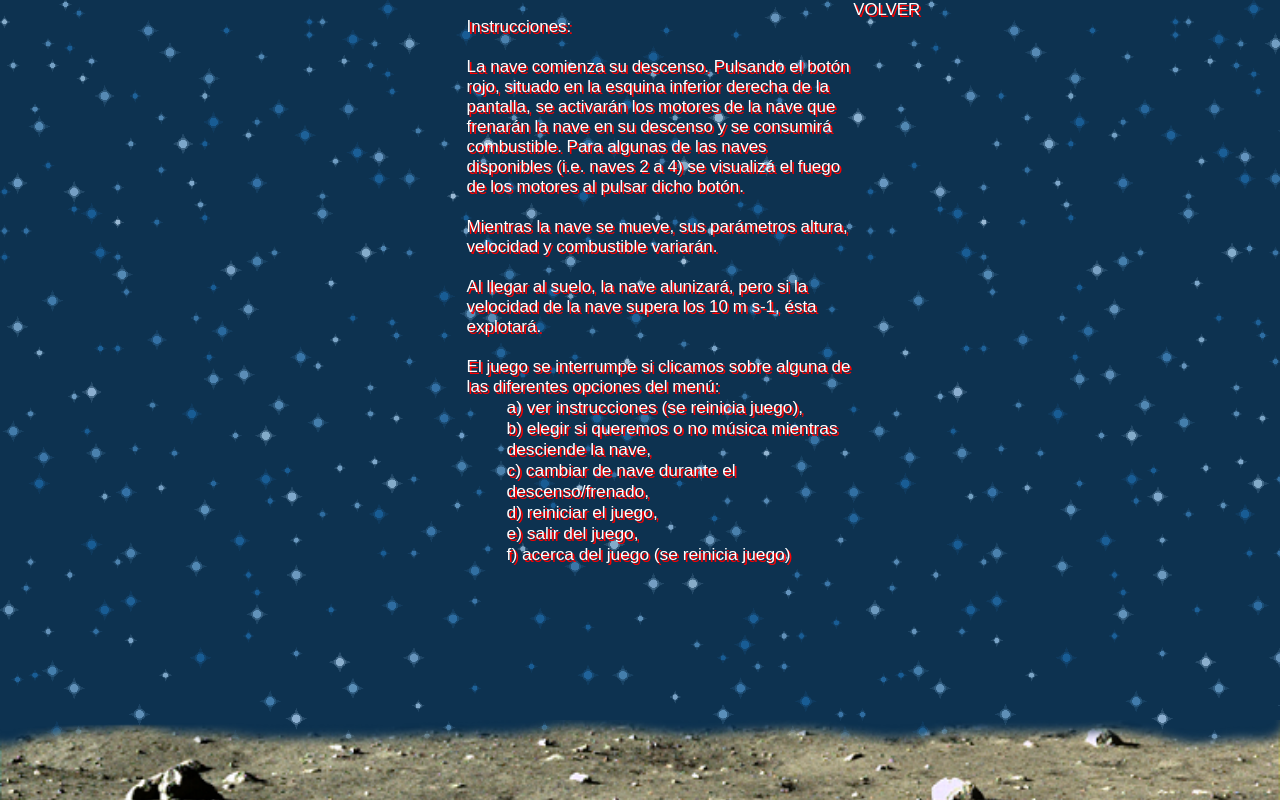
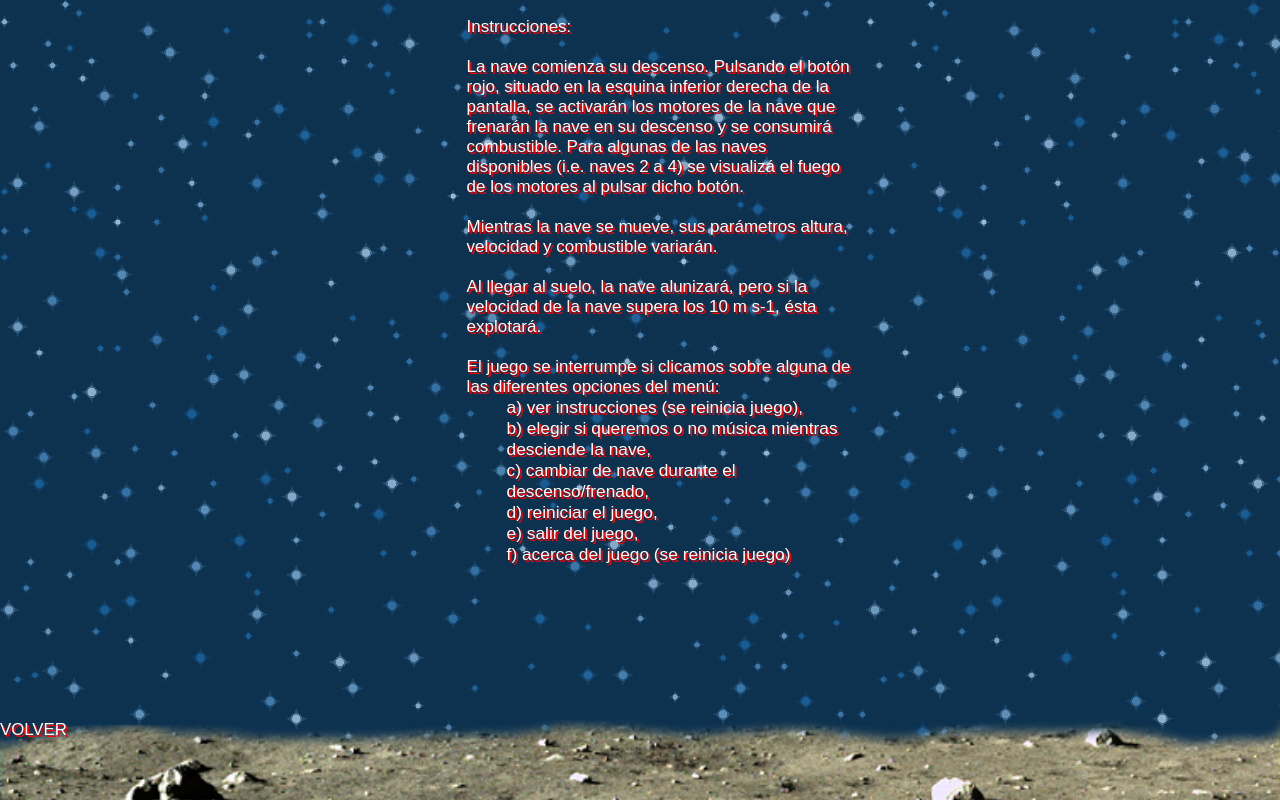
Before and after one commit to mnibir/LunarLanderJSProject, a plain HTML site: page html/instrucciones.html in a window 1280 px wide. Drawn offline with Linux system fonts and the light colour scheme.

Commit message:
Add files via upload

```diff
--- a/html/instrucciones.html
+++ b/html/instrucciones.html
@@ -43,12 +43,10 @@
 		</div>
 
 
-		<div class="c">
-			<div id="volver"><a href="../index.html">VOLVER</a></div>
-		</div>
+		<div class="c"></div>
 
 
-		 <div class="d"></div>
+		<div class="d"><div id="volver"><a href="../index.html">VOLVER</a></div></div>
 
 	</body>
 </html>
```
Also changed, not shown: html/acercade.html (+2 -4 lines).
